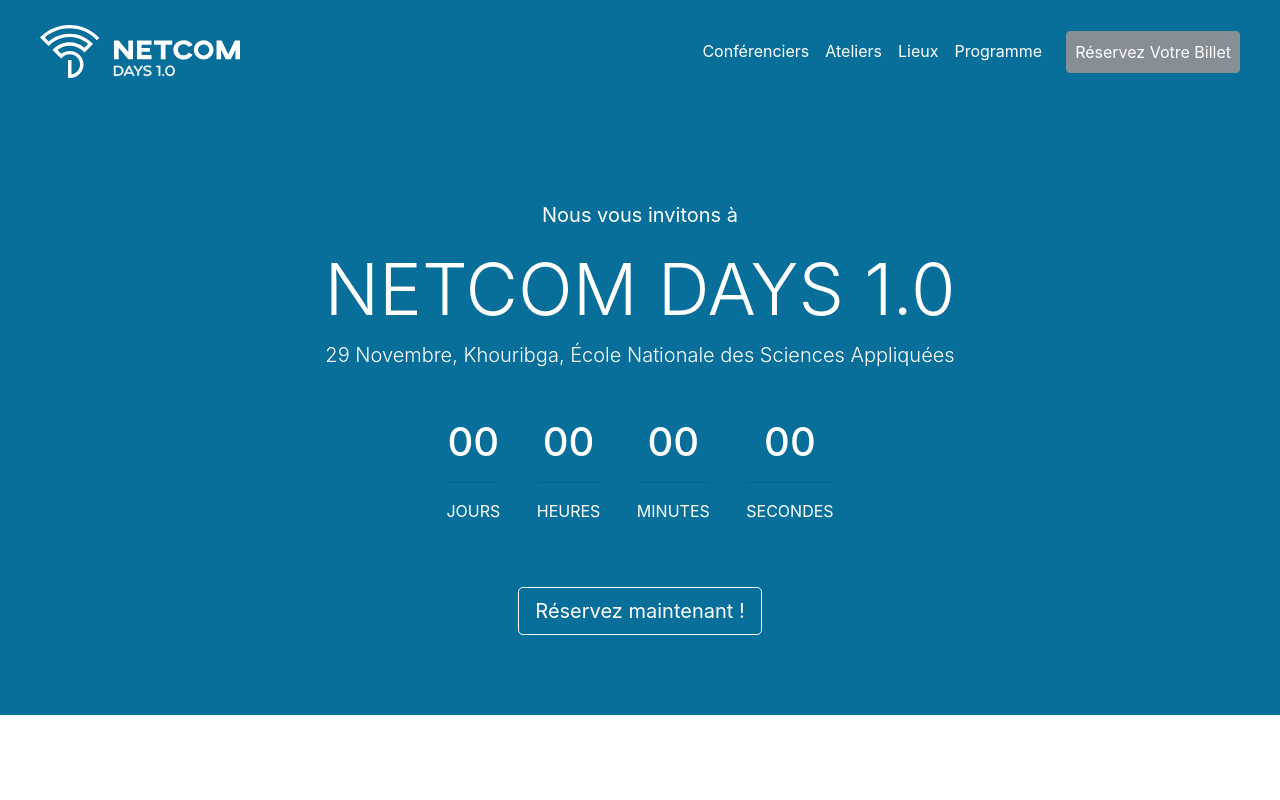
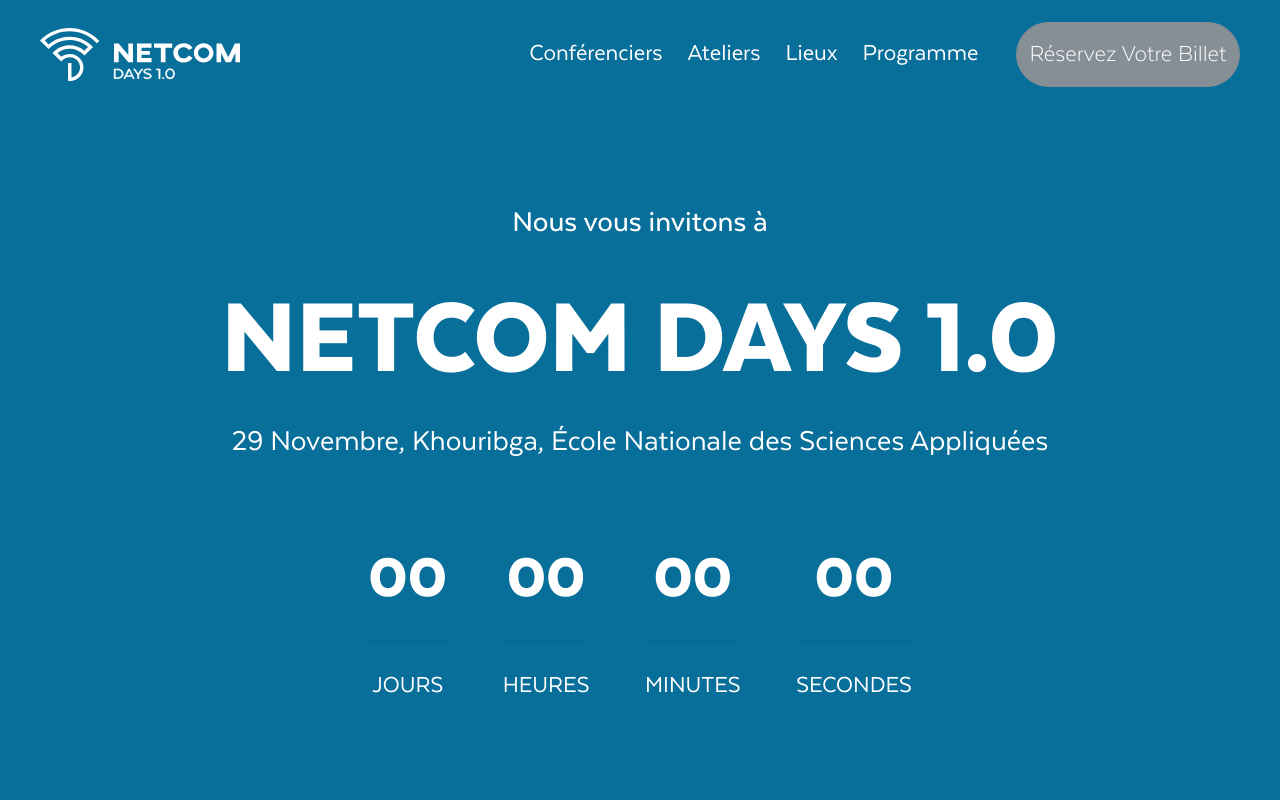
Before and after one commit to leMedi/netcom-days01, a website: page index.html in a window 1280 px wide. Shown: the top 800 px of the page. Drawn offline with nearby package versions, Linux system fonts and the light colour scheme.

Commit message:
Texta font familly

```diff
--- a/css/main.css
+++ b/css/main.css
@@ -1,3 +1,26 @@
+html, body {
+    font-family: 'texta-regular';
+    font-size: 25px;
+    color: #1A1A1A;
+}
+
+.texta-light { font-family: 'texta-light'; }
+
+h1, .h1,
+h2, .h2
+{
+    font-family: 'texta-black';
+}
+
+b
+{
+    font-family: 'texta-medium';
+}
+
+.btn {
+    font-family: 'texta-light';
+    border-radius: 100px;
+}
 /**********************
 /= Header
 /*********/
--- /dev/null
+++ b/fonts/texta/texta.css
@@ -0,0 +1,19 @@
+@font-face {
+    font-family: "texta-regular";
+    src: url(Texta_Regular.woff) format("woff");
+}
+
+@font-face {
+    font-family: "texta-light";
+    src: url(Texta_Light.woff) format("woff");
+}
+
+@font-face {
+    font-family: "texta-medium";
+    src: url(Texta_Medium.woff) format("woff");
+}
+
+@font-face {
+    font-family: "texta-black";
+    src: url(Texta_Black.woff) format("woff");
+}
--- a/index.html
+++ b/index.html
@@ -3,6 +3,8 @@
 <head>
     <meta charset="UTF-8">
     <title>NetCom Days - ENSA Khouribga</title>
+
+    <link rel="stylesheet" href="fonts/texta/texta.css">
 
 
     <link rel="stylesheet" href="https://maxcdn.bootstrapcdn.com/bootstrap/4.0.0-beta.2/css/bootstrap.min.css" integrity="sha384-PsH8R72JQ3SOdhVi3uxftmaW6Vc51MKb0q5P2rRUpPvrszuE4W1povHYgTpBfshb" crossorigin="anonymous">
```
Also changed, not shown: fonts/texta/Texta_Black.woff (added), fonts/texta/Texta_Light.woff (added), fonts/texta/Texta_Medium.woff (added), fonts/texta/Texta_Regular.woff (added).
